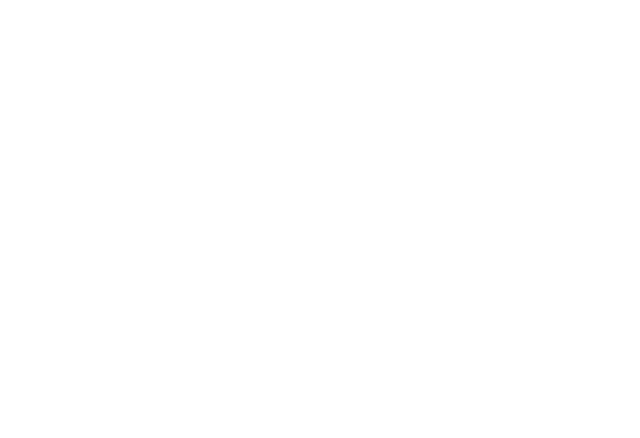
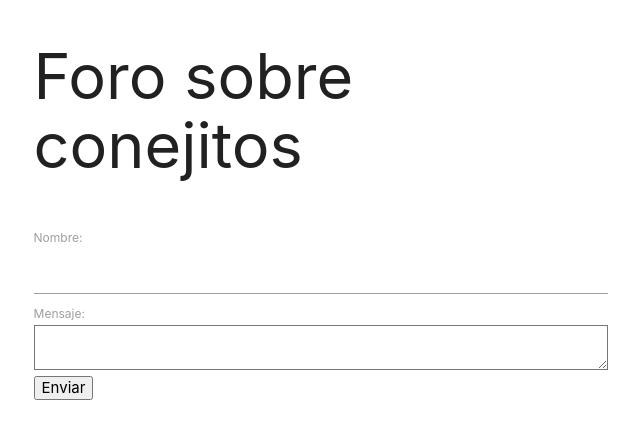
Before and after one commit to Pez7/foro-bunny, a plain HTML site: page index.html in a window 1280 px wide. Shown: the whole page, without its empty margins (319-959 px from the left). Drawn offline with nearby package versions, Linux system fonts and the light colour scheme.

Commit message:
estructura HTML

```diff
--- a/index.html
+++ b/index.html
@@ -9,8 +9,29 @@
 </head>
 <body>
 	<header class="container">
+		<div class="row">
+			<div class="col offset-s2 s8">
+				<h1>Foro sobre conejitos</h1>
+			</div>
+		</div>
+		<div class="row">
+			<div class="col offset-s2 s8">
+				<form action="">
+					<label>Nombre: </label>
+					<input type="text" id="nombre">
+					<label>Mensaje: </label>
+					<textarea id="mensaje"></textarea>
+					<button>Enviar</button>
+				</form>
+			</div>
+		</div>
 	</header>
 	<section class="container">
+		<div class="col offset-s3 s6">
+			<div id="comentarios">
+
+			</div>
+		</div>
 	</section>
 	<script type="text/javascript" src="http://code.jquery.com/jquery-2.1.1.min.js"></script>
 	<script src="https://cdnjs.cloudflare.com/ajax/libs/materialize/0.99.0/js/materialize.min.js"></script>
```
